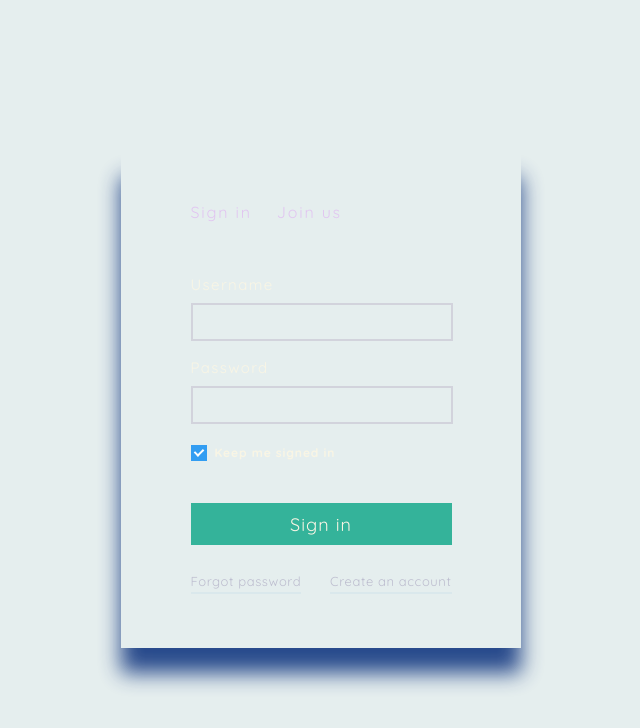
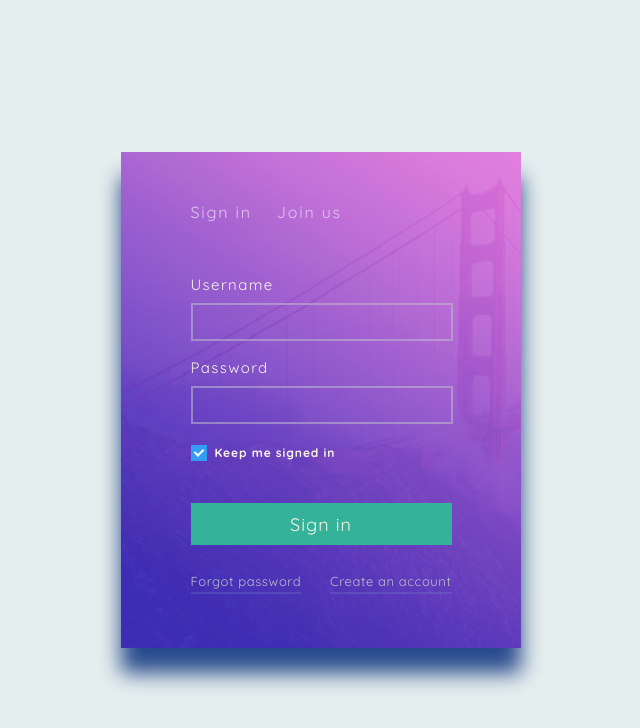
Before and after one commit to Vlads1992/homework12_p2, a plain HTML site: page docs/index.html in a window 1280 px wide. Shown: the whole page, without its empty margins (319-959 px from the left). Drawn offline with Linux system fonts and the light colour scheme; the site is published under a folder, as on GitHub Pages, so addresses that start at the root find nothing.

Commit message:
fixed background

```diff
--- a/docs/css/styles.css
+++ b/docs/css/styles.css
@@ -5,7 +5,7 @@ body{
 .contact__wrapper{
     width: 400px;
     height: 496px;
-    background-image: url("/docs/img/back.png");
+    background-image: url("../img/back.png");
     box-shadow: 0 25px 20px rgba(2, 41, 120, 0.91);
     opacity: 0.91;
 
```
